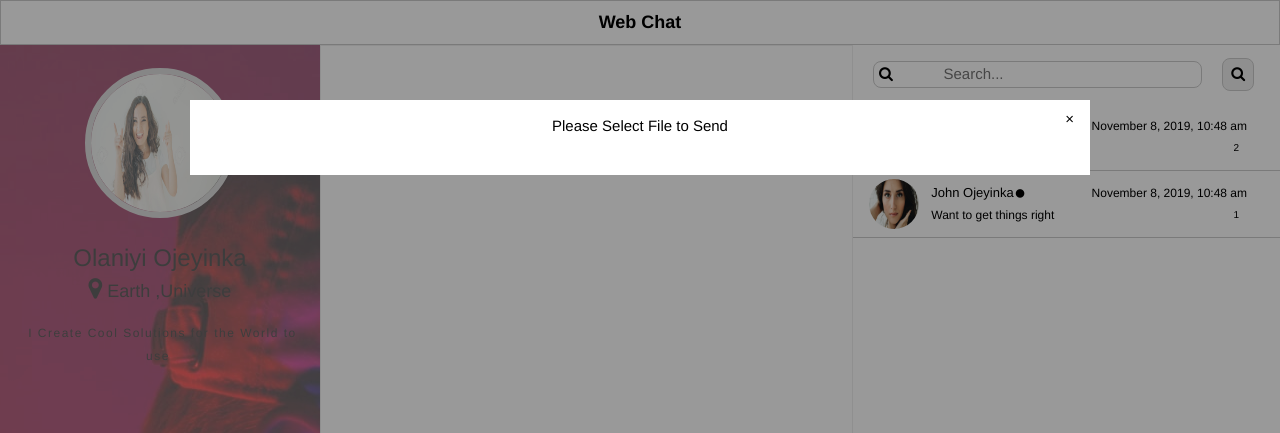
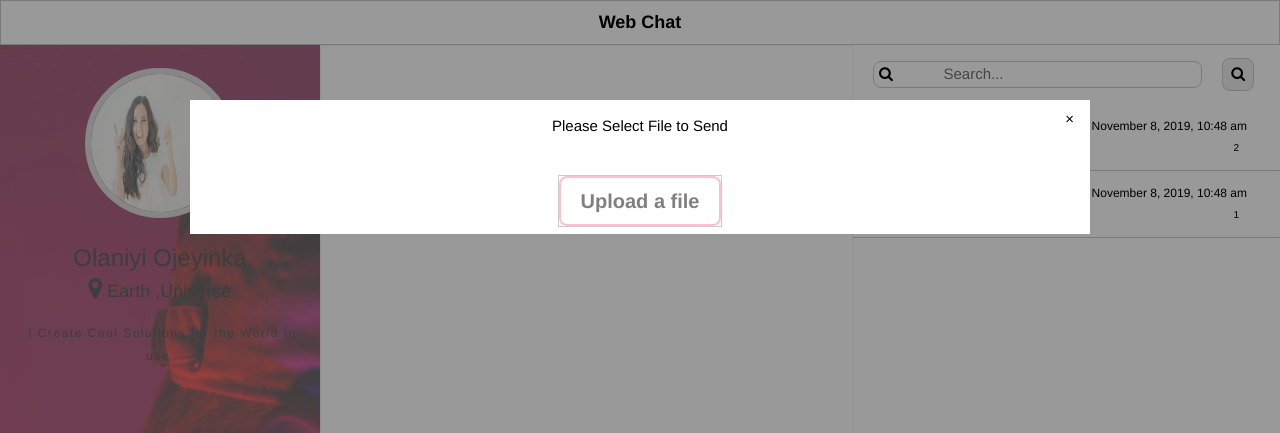
Before and after one commit to Niyiojeyinka/one-page-desktop-chat, a PHP site: page / in a window 1280 px wide, after a click that opens the changed part. Shown: the top 433 px of the page. Run offline with PHP 8.4, Linux system fonts and the light colour scheme; data comes from the database, SQL or seed files in the repository.

Commit message:
added the upload button

```diff
--- a/chat.php
+++ b/chat.php
@@ -34,8 +34,11 @@
       <span onclick="document.getElementById('fileModal').style.display='none'"
       class="w3-button w3-display-topright">&times;</span>
       <p>Please Select File to Send</p><br>
-         <div>
-
+         <div class="w3-padding-jumbo">
+         <div class="upload-btn-wrapper w3-border">
+  <button class="btn">Upload a file</button>
+  <input type="file" name="myfile" />
+</div>
 
          </div>
     </div>
--- a/index.php
+++ b/index.php
@@ -43,6 +43,30 @@ $_SESSION['id'] = 1;
 {
 
 }
+/*uploaD button styling*/
+.upload-btn-wrapper {
+  position: relative;
+  overflow: hidden;
+  display: inline-block;
+}
+
+.btn {
+  border: 2px solid pink;
+  color: gray;
+  background-color: white;
+  padding: 8px 20px;
+  border-radius: 8px;
+  font-size: 20px;
+  font-weight: bold;
+}
+
+.upload-btn-wrapper input[type=file] {
+  font-size: 100px;
+  position: absolute;
+  left: 0;
+  top: 0;
+  opacity: 0;
+}
     </style>
     <?php
 require "chatStyle.php";
```
